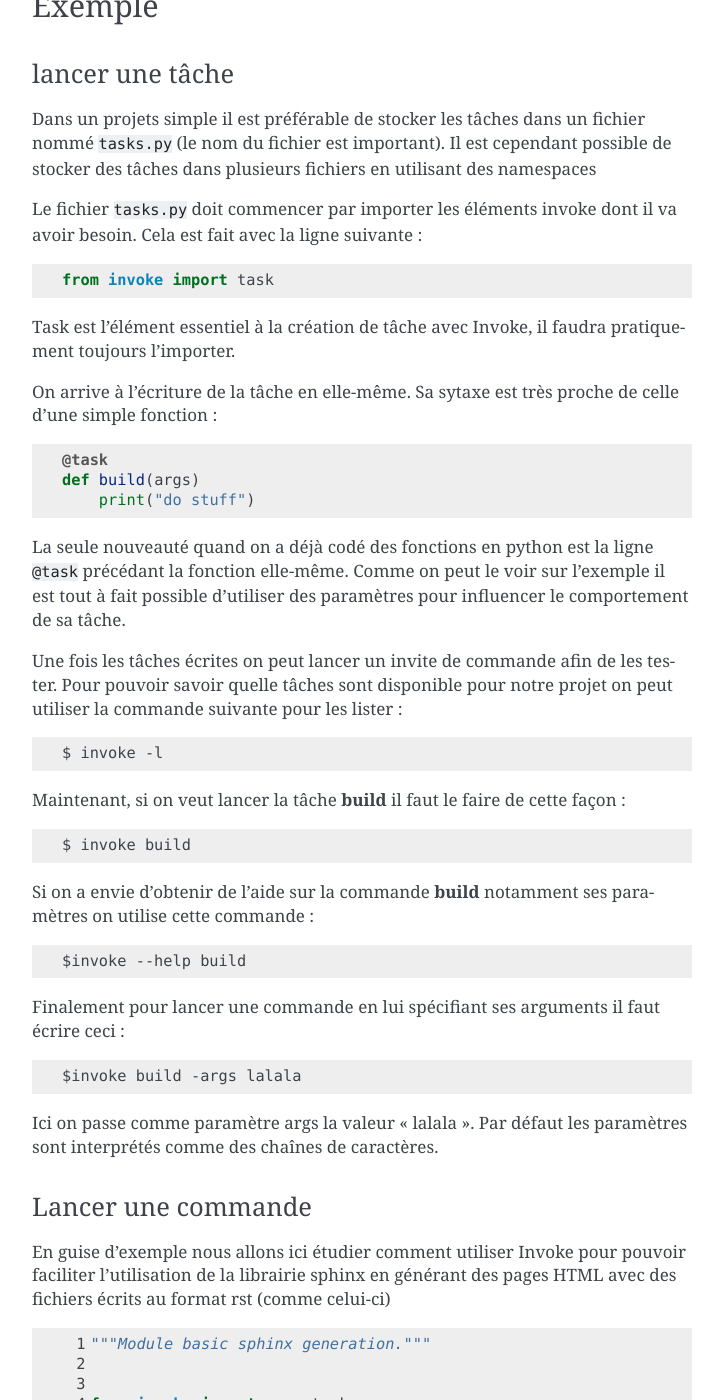
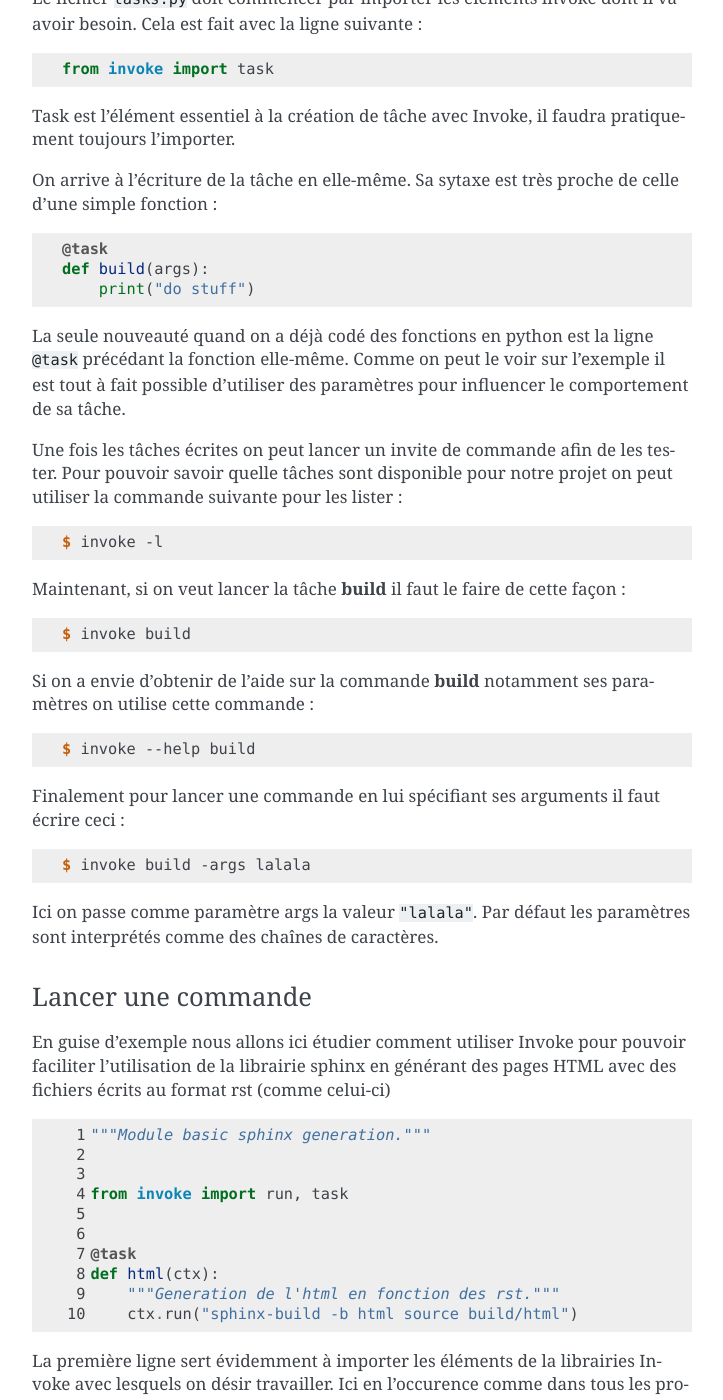
Before and after one commit to HE-Arc/livre-python, a Sphinx documentation site: the page built from source/invoke/index.rst, in a window 1280 px wide and 1400 px high, scrolled down 1019 px. Shown: the whole window, without its empty margins (388-1111 px from the left). Built offline with Sphinx 7.4.7, drawn with Linux system fonts in a browser that asks for light colours; some of the changed text lies outside the part shown.

Commit message:
invoke: petits nettoyages
ping @JonathanGuerne

Signed-off-by: Yoan Blanc <yoan@dosimple.ch>

```diff
--- a/source/invoke/index.rst
+++ b/source/invoke/index.rst
@@ -9,6 +9,7 @@
 
 Introduction
 ============
+
 L'utilité de Invoke_ est de pouvoir très simplement lancer des tâches que vous
 aurez déjà préparé au pare avant et qui exécuteront par exemple des lignes de
 commande.
@@ -74,7 +63,7 @@
 .. code-block:: python3
 
   @task
-  def build(args)
+  def build(args):
       print("do stuff")
 
 La seule nouveauté quand on a déjà codé des fonctions en python est la ligne ``@task`` précédant
@@ -85,32 +74,32 @@
 Pour pouvoir savoir quelle tâches sont disponible pour notre projet on peut utiliser la commande suivante
 pour les lister :
 
-::
+.. code-block:: console
 
   $ invoke -l
 
 Maintenant, si on veut lancer la tâche **build** il faut le faire de cette façon :
 
-::
+.. code-block:: console
 
   $ invoke build
 
 Si on a envie d'obtenir de l'aide sur la commande **build** notamment ses paramètres on utilise
 cette commande :
 
-::
+.. code-block:: console
 
-  $invoke --help build
+  $ invoke --help build
 
 
 Finalement pour lancer une commande en lui spécifiant ses arguments il faut écrire ceci :
 
-::
+.. code-block:: console
 
-  $invoke build -args lalala
+  $ invoke build -args lalala
 
-Ici on passe comme paramètre args la valeur "lalala". Par défaut les paramètres sont interprétés
-comme des chaînes de caractères.
+Ici on passe comme paramètre args la valeur ``"lalala"``. Par défaut les
+paramètres sont interprétés comme des chaînes de caractères.
 
 Lancer une commande
 -------------------
@@ -153,16 +142,16 @@
 .. code-block:: python3
 
   @task
-  def B()
+  def B():
       print("task B")
 
   @task(B)
-  def A()
+  def A():
       print("task A")
 
 Si un appel à la tâche A est fait, la sortie sera la suivante :
 
-::
+.. code-block:: console
 
   $ invoke A
   task B
```
Also changed, not shown: other parts of source/invoke/index.rst (+8 -20 lines).
